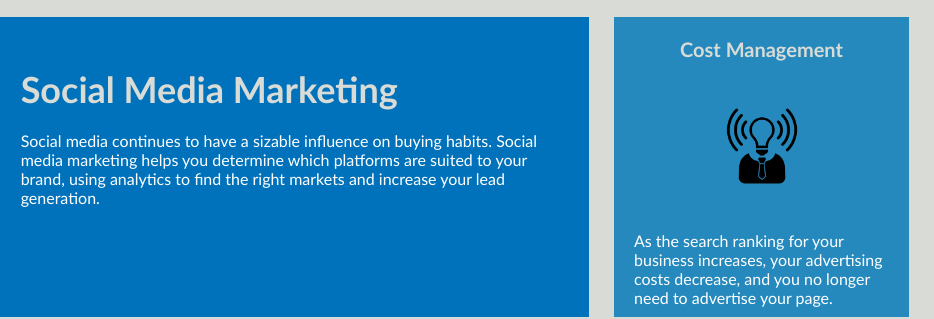
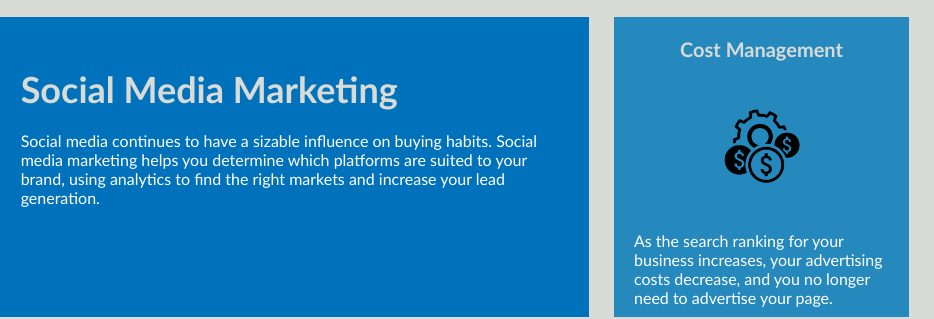
Before and after one commit to Jay-Idrees/Code-Refactor-Semantic-HTML-CSS, a plain HTML site: page index.html in a window 1280 px wide. Shown: the part 1708-2027 px from the top of the page, 346-1280 px from the left. Drawn offline with Linux system fonts and the light colour scheme.

Commit message:
corrected one link

```diff
--- a/index.html
+++ b/index.html
@@ -106,7 +106,7 @@
 
             <section class="section-col">
                 <p class="text-title-col">Cost Management</p>
-                <img src="./assets/images/brand-awareness.png" alt="Cost-management" class="fig-center">
+                <img src="./assets/images/cost-management.png" alt="Cost-management" class="fig-center">
 
                 <p>
                 As the search ranking for your business increases, your advertising costs decrease, and you no longer need to advertise your page.
```
